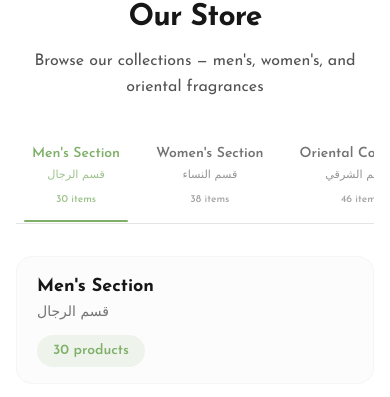
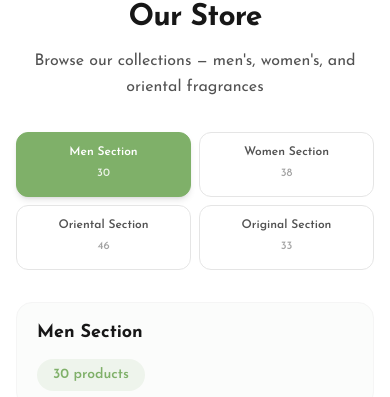
Before and after one commit to Youssefatef289/Lithioo-For-Perfumes, a React (Create React App) app: page / in a window 390 px wide. Shown: the part 4656-5053 px from the top of the page. Built offline with nearby package versions, Linux system fonts and the light colour scheme.

Commit message:
Simplify product section tabs on mobile and remove Arabic UI text.
Use a 2x2 grid for section tabs, English-only labels with Section suffix, and an English cart toast message.

Co-authored-by: Cursor <cursoragent@cursor.com>

```diff
--- a/src/components/OurStore.js
+++ b/src/components/OurStore.js
@@ -50,7 +50,6 @@ const OurStore = () => {
             <h3 className="text-lg font-bold text-neutral-900 dark:text-white sm:text-xl">
               {activeMeta?.label}
             </h3>
-            <p className="mt-0.5 text-sm text-neutral-500 dark:text-neutral-400">{activeMeta?.labelAr}</p>
           </div>
           <p className="rounded-full bg-brand/10 px-4 py-1.5 text-sm font-semibold text-brand">
             {sectionProducts.length} products
@@ -81,7 +80,7 @@ const OurStore = () => {
 
         <div className="mt-10 flex flex-col items-center gap-4 sm:flex-row sm:justify-center">
           <Link to={`/products?section=${activeSection}`} className="btn-primary min-w-[200px]">
-            View all — {activeMeta?.labelAr}
+            View all {activeMeta?.label}
           </Link>
           <Link to="/products" className="btn-outline min-w-[200px]">
             Full catalog
--- a/src/components/ProductCatalog.js
+++ b/src/components/ProductCatalog.js
@@ -83,7 +83,6 @@ const ProductCatalog = () => {
             <h2 className="text-xl font-bold text-neutral-900 dark:text-white sm:text-2xl">
               {activeMeta?.label}
             </h2>
-            <p className="mt-0.5 text-sm text-neutral-500 dark:text-neutral-400">{activeMeta?.labelAr}</p>
           </div>
           <p className="rounded-full bg-brand/10 px-4 py-1.5 text-sm font-semibold text-brand">
             {sectionProducts.length} products
--- a/src/components/ProductSectionTabs.js
+++ b/src/components/ProductSectionTabs.js
@@ -2,14 +2,16 @@ import React from 'react';
 import { PRODUCT_SECTIONS } from '../data/products';
 
 const ProductSectionTabs = ({ activeSection, onChange, counts = {}, className = '' }) => (
-  <div className={`border-b border-neutral-200 dark:border-neutral-700 ${className}`}>
-    <div
-      className="flex gap-1 overflow-x-auto pb-px scrollbar-none sm:justify-center sm:gap-2"
-      role="tablist"
-      aria-label="Product sections"
-    >
+  <div
+    className={className}
+    role="tablist"
+    aria-label="Product sections"
+  >
+    <div className="grid grid-cols-2 gap-2 sm:grid-cols-4 sm:gap-3">
       {PRODUCT_SECTIONS.map((section) => {
         const active = activeSection === section.id;
+        const count = counts[section.id];
+
         return (
           <button
             key={section.id}
@@ -18,28 +20,22 @@ const ProductSectionTabs = ({ activeSection, onChange, counts = {}, className =
             aria-selected={active}
             onClick={() => onChange(section.id)}
             className={[
-              'relative shrink-0 px-4 py-3 text-sm font-semibold transition-colors sm:px-6 sm:py-3.5 sm:text-base',
+              'rounded-xl border px-3 py-3 text-center text-sm font-semibold transition-all duration-200',
               active
-                ? 'text-brand'
-                : 'text-neutral-500 hover:text-neutral-800 dark:text-neutral-400 dark:hover:text-neutral-200',
+                ? 'border-brand bg-brand text-white shadow-md'
+                : 'border-neutral-200 bg-white text-neutral-600 hover:border-brand/50 hover:text-brand dark:border-neutral-700 dark:bg-neutral-800/80 dark:text-neutral-300 dark:hover:border-brand/50 dark:hover:text-brand',
             ].join(' ')}
           >
-            <span className="block whitespace-nowrap">{section.label}</span>
-            <span className="mt-0.5 block text-[0.7rem] font-normal opacity-75 sm:text-xs">
-              {section.labelAr}
-            </span>
-            {counts[section.id] != null && (
+            <span className="block text-xs leading-tight sm:text-sm">{section.label}</span>
+            {count != null && (
               <span
                 className={[
-                  'mt-1 block text-[0.65rem] font-medium sm:text-xs',
-                  active ? 'text-brand/80' : 'text-neutral-400',
+                  'mt-1 block text-[0.7rem] font-medium',
+                  active ? 'text-white/85' : 'text-neutral-400 dark:text-neutral-500',
                 ].join(' ')}
               >
-                {counts[section.id]} items
+                {count}
               </span>
-            )}
-            {active && (
-              <span className="absolute inset-x-2 bottom-0 h-0.5 rounded-full bg-brand sm:inset-x-4" />
             )}
           </button>
         );
--- a/src/contexts/CartContext.js
+++ b/src/contexts/CartContext.js
@@ -90,7 +90,7 @@ export const CartProvider = ({ children }) => {
       return [...prevItems, { ...lineItem, quantity }];
     });
 
-    setCartNotice('تم إضافته في السلة');
+    setCartNotice('Added to cart');
     if (openCart) {
       setIsCartOpen(true);
     }
--- a/src/data/productLists.js
+++ b/src/data/productLists.js
@@ -123,8 +123,8 @@ Manifesto|Yves Saint Laurent (YSL)
 `.trim();
 
 export const PRODUCT_SECTIONS = [
-  { id: 'men', label: "Men's Section", labelAr: 'قسم الرجال' },
-  { id: 'women', label: "Women's Section", labelAr: 'قسم النساء' },
-  { id: 'special', label: 'Oriental Collection', labelAr: 'القسم الشرقي' },
-  { id: 'original', label: 'Original Products', labelAr: 'المنتجات الأصلية' },
+  { id: 'men', label: 'Men Section' },
+  { id: 'women', label: 'Women Section' },
+  { id: 'special', label: 'Oriental Section' },
+  { id: 'original', label: 'Original Section' },
 ];
--- a/src/index.css
+++ b/src/index.css
@@ -44,7 +44,7 @@
     @apply bg-neutral-950 text-neutral-200;
   }
 
-  /* صفحات داخلية: هوامش آمنة تحت الهيدر الثابت */
+  /* Inner pages: safe spacing below fixed header */
   .page-main {
     @apply w-full min-w-0;
   }
@@ -84,7 +84,7 @@
 }
 
 @layer utilities {
-  /* شريط تمرير — فاتح */
+  /* Light scrollbar */
   ::-webkit-scrollbar {
     @apply w-2.5;
   }
```
